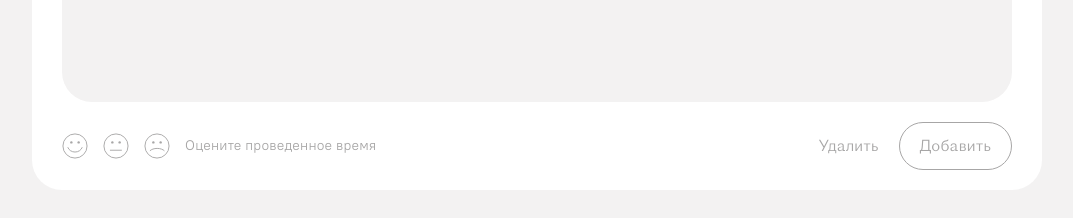
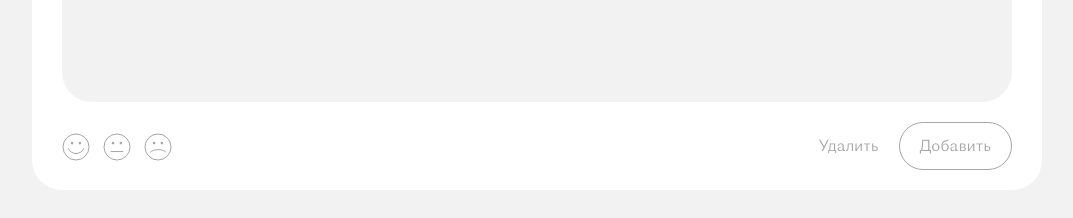
Before and after one commit to BBBS-team-10/bbbs-react, a React (Create React App) app: page / in a window 1280 px wide. Shown: the part 1060-1278 px from the top of the page, without its empty margins (103-1176 px from the left). Built offline with nearby package versions, Linux system fonts and the light colour scheme; grey boxes are pictures that could not be loaded.

Commit message:
start with radioButtons

```diff
--- a/src/components/App/App.js
+++ b/src/components/App/App.js
@@ -39,6 +39,7 @@ function App() {
         <Switch>
           <Route>
             <Profile
+              path="/profile"
               onDeleteStoryClick={handleDeleteStoryPopupClick}
               onCityChoiceClick={handleCityChoicePopupClick}
             />
--- a/src/components/StoryForm.js
+++ b/src/components/StoryForm.js
@@ -3,10 +3,6 @@ import { useForm } from 'react-hook-form';
 import ImageUploader from './ImageUploader';
 
 function StoryForm() {
-  const [isGoodRated, setGoodRated] = React.useState(false);
-  const [isNeutralRated, setNeutralRated] = React.useState(false);
-  const [isBadRated, setBadRated] = React.useState(false);
-  const [phrase, setPhrase] = React.useState('Оцените проведенное время');
   const {
     register,
     handleSubmit,
@@ -17,62 +13,6 @@ function StoryForm() {
   function onSubmit(data) {
     console.log(data);
   }
-
-  function changeGoodRate() {
-    if (!isBadRated && !isGoodRated && !isNeutralRated) {
-      setGoodRated(true);
-      setPhrase('Было классно!');
-    } else if (!isBadRated && !isNeutralRated) {
-      setGoodRated(false);
-      setPhrase('Оцените проведенное время');
-    } else {
-      setGoodRated(false);
-    }
-  }
-
-  function changeBadRate() {
-    if (!isBadRated && !isGoodRated && !isNeutralRated) {
-      setBadRated(true);
-      setPhrase('Что-пошло не так');
-    } else if (!isGoodRated && !isNeutralRated) {
-      setBadRated(false);
-      setPhrase('Оцените проведенное время');
-    } else {
-      setBadRated(false);
-    }
-  }
-
-  function changeNeutralRate() {
-    if (!isBadRated && !isGoodRated && !isNeutralRated) {
-      setNeutralRated(true);
-      setPhrase('Нормально');
-    } else if (!isBadRated && !isGoodRated) {
-      setNeutralRated(false);
-      setPhrase('Оцените проведенное время');
-    } else {
-      setNeutralRated(false);
-    }
-  }
-
-  const goodRateButtonClassName = `personal-area__rate ${
-    isGoodRated ? 'personal-area__rate_type_active-good' : 'personal-area__rate_type_good'
-  }`;
-
-  const neutralRateButtonClassName = `personal-area__rate ${
-    isNeutralRated ? 'personal-area__rate_type_active-neutral' : 'personal-area__rate_type_neutral'
-  }`;
-
-  const badRateButtonClassName = `personal-area__rate ${
-    isBadRated ? 'personal-area__rate_type_active-bad' : 'personal-area__rate_type_bad'
-  }`;
-
-  const badRatingLabelClassName = `caption personal-area__rating-label ${
-    isBadRated ? 'personal-area__rating-label_type_bad' : ''
-  }`;
-
-  const goodRatingLabelClassName = `caption personal-area__rating-label ${
-    isGoodRated ? 'personal-area__rating-label_type_good' : ''
-  }`;
 
   return (
     <form className="card-container card-container_type_personal-area">
@@ -108,33 +48,35 @@ function StoryForm() {
             что понравилось / не понравилось"
           />
           <div className="personal-area__rating">
-            <button
-              className={goodRateButtonClassName}
-              onClick={changeGoodRate}
-              type="button"
-              aria-label="good rate"
-            />
-
-            <button
-              className={neutralRateButtonClassName}
-              onClick={changeNeutralRate}
-              type="button"
-              aria-label="neutral rate"
-            />
-
-            <button
-              className={badRateButtonClassName}
-              onClick={changeBadRate}
-              type="button"
-              aria-label="bad rate"
-            />
-            {isBadRated && <p className={badRatingLabelClassName}>{phrase}</p>}
-            {isGoodRated && <p className={goodRatingLabelClassName}>{phrase}</p>}
-            {isNeutralRated && <p className="caption personal-area__rating-label">{phrase}</p>}
-            {!isNeutralRated && !isGoodRated && !isBadRated && (
-              <p className="caption personal-area__rating-label">{phrase}</p>
-            )}
+            <label htmlFor="good-rate" className="personal-area__radio-label">
+              <input
+                type="radio"
+                name="rate"
+                id="good-rate"
+                className="personal-area__rate personal-area__rate_type_good"
+              />
+              <img className="personal-area__rate-icon" alt="good rate" src="./images/personal-area/good.svg" />
+            </label>
+            <label htmlFor="neutral-rate" className="personal-area__radio-label">
+              <input
+                type="radio"
+                name="rate"
+                id="neutral-rate"
+                className="personal-area__rate personal-area__rate_type_neutral"
+              />
+              <img className="personal-area__rate-icon" alt="neutral rate" src="./images/personal-area/neutral.svg" />
+            </label>
+            <label htmlFor="neutral-rate" className="personal-area__radio-label">
+              <input
+                type="radio"
+                name="rate"
+                id="bad-rate"
+                className="personal-area__rate personal-area__rate_type_bad"
+              />
+              <img className="personal-area__rate-icon" alt="neutral rate" src="./images/personal-area/bad.svg" />
+            </label>
           </div>
+          {/* Рефакторинг иконок в радиокнопки в процессе */}
           <div className="personal-area__buttons">
             <button
               type="button"
--- a/src/sass/blocks/_personal-area.scss
+++ b/src/sass/blocks/_personal-area.scss
@@ -118,42 +118,69 @@
   align-items: center;
 }
 
-.personal-area__rate {
+.personal-area__radio-label {
+  position: relative;
+  margin-right: 15px;
   width: 26px;
   height: 26px;
-  padding: 0;
-  margin-right: 15px;
-  border: none;
-  outline: none;
-  background-size: contain;
-  background-repeat: no-repeat;
-  background-color: transparent;
-  cursor: pointer;
-
-  &_type_good {
-    background-image: url('../images/personal-area/good.svg');
 }
 
-  &_type_neutral {
-    background-image: url('../images/personal-area/neutral.svg');
+.personal-area__rate {
+  position: absolute;
+  left: 15%;
+  top: 15%;
+  opacity: 0;
+  cursor: pointer;
+  width: 20px;
+  height: 20px;
 }
 
-  &_type_bad {
-    background-image: url('../images/personal-area/bad.svg');
+
+.personal-area__rate-icon {
+  width: 28px;
+  height: 28px;
 }
 
-  &_type_active-good {
-    background-image: url('../images/personal-area/good-active.svg');
+.personal-area__rate + .personal-area__rate-icon {
+  -webkit-transition: all 0.2s;
+  transition: all 0.2s;
+  cursor: pointer;
 }
 
-  &_type_active-neutral {
+.personal-area__rate_type_good:checked + .personal-area__rate-icon {
+  background: url('../images/personal-area/good-active.svg') no-repeat;
+}
+.personal-area__rate_type_neutral:checked + .personal-area__rate-icon {
   background-image: url('../images/personal-area/neutral-active.svg');
 }
-
-  &_type_active-bad {
+.personal-area__rate_type_bad:checked + .personal-area__rate-icon {
   background-image: url('../images/personal-area/bad-active.svg');
 }
-}
+
+  //&_type_good {
+  //  background: url('../images/personal-area/good.svg');
+  //}
+//
+//  &_type_neutral {
+//    background-image: url('../images/personal-area/neutral.svg');
+//  }
+//
+//  &_type_bad {
+//    background-image: url('../images/personal-area/bad.svg');
+//  }
+//
+//  &_type_active-good {
+//    background-image: url('../images/personal-area/good-active.svg');
+//  }
+//
+//  &_type_active-neutral {
+//    background-image: url('../images/personal-area/neutral-active.svg');
+//  }
+//
+//  &_type_active-bad {
+//    background-image: url('../images/personal-area/bad-active.svg');
+//  }
+//}
 
 .personal-area__rating-label {
   color: $lightGray;
```
Lines whose indentation alone changed are shown as unchanged.
